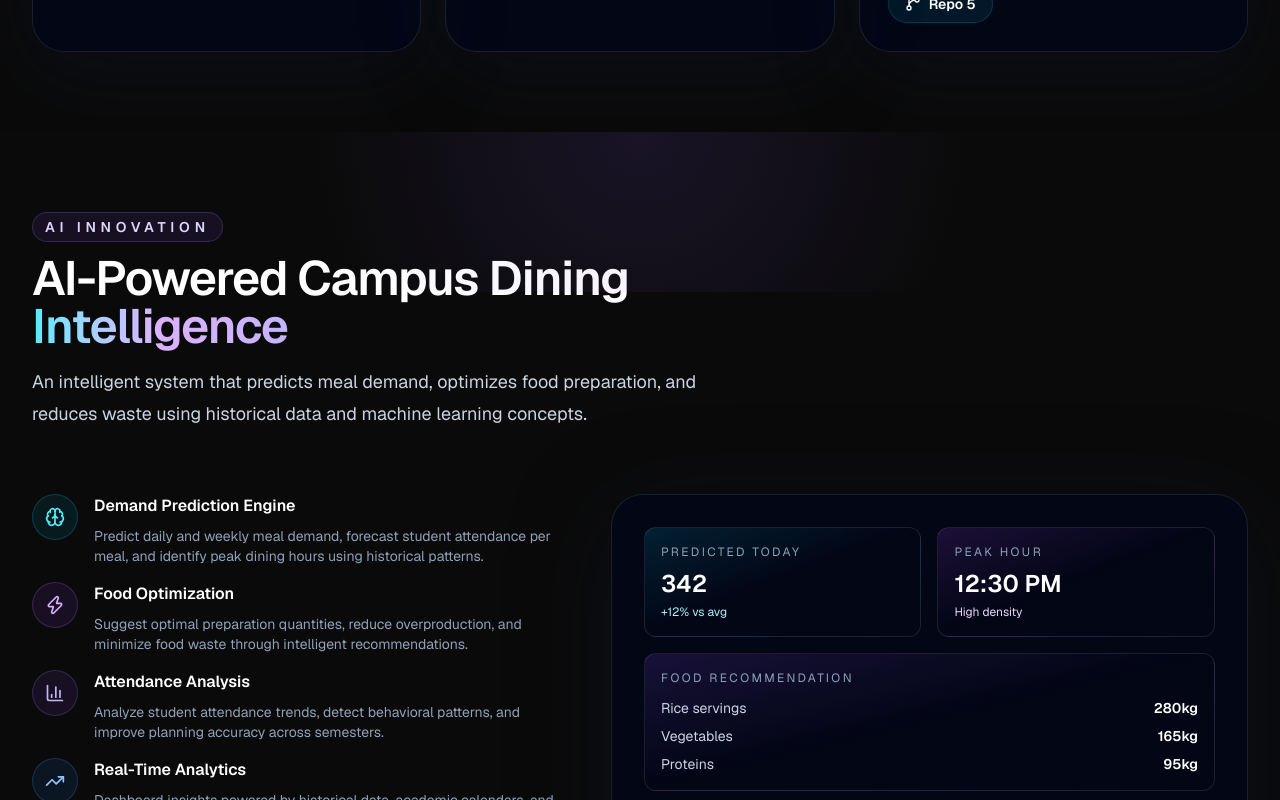
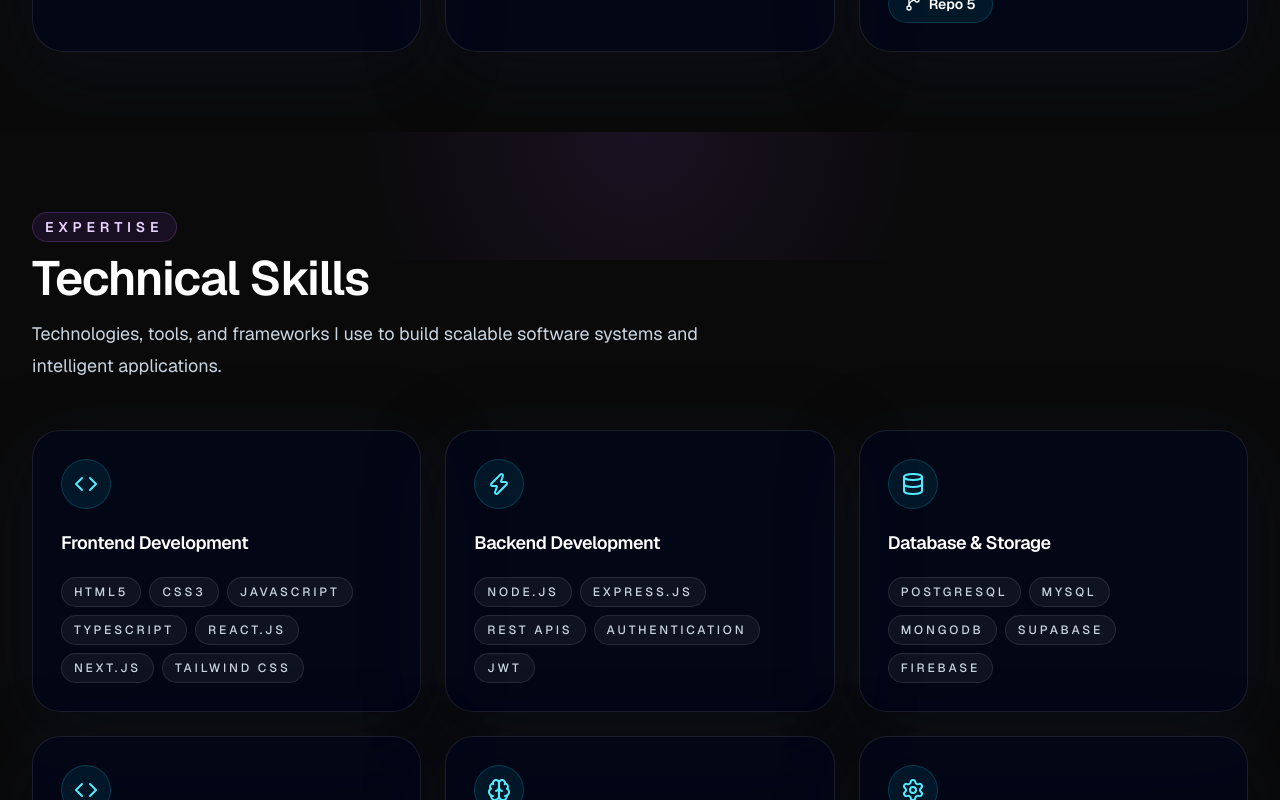
Before and after one commit to ashenafi-messle/Ashenafi-, a Next.js app: page / in a window 1280 px wide. Shown: the part 1760-2560 px from the top of the page. Built offline with nearby package versions, Linux system fonts and the light colour scheme.

Commit message:
initial portfolio build

```diff
--- a/src/app/page.tsx
+++ b/src/app/page.tsx
@@ -4,7 +4,6 @@ import Projects from "@/components/sections/Projects";
 import Skills from "@/components/sections/Skills";
 import Education from "@/components/sections/Education";
 import Certificates from "@/components/sections/Certificates";
-import AIShowcase from "@/components/sections/AIShowcase";
 import Contact from "@/components/sections/Contact";
 import Footer from "@/components/layout/Footer";
 
@@ -15,7 +14,6 @@ export default function Home() {
       <main className="relative overflow-hidden">
         <Hero />
         <Projects />
-        <AIShowcase />
         <Skills />
         <Certificates />
         <Education />
```
